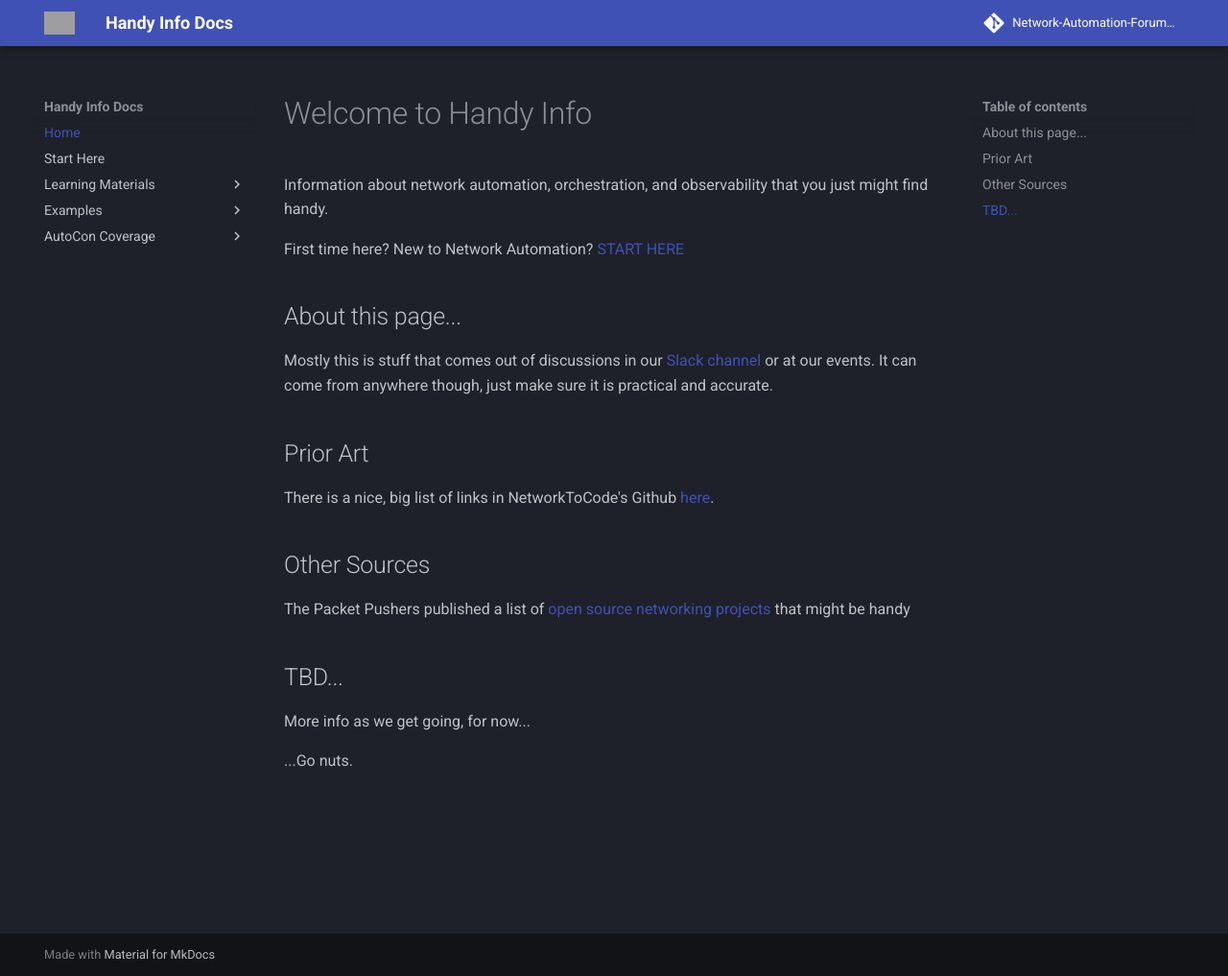
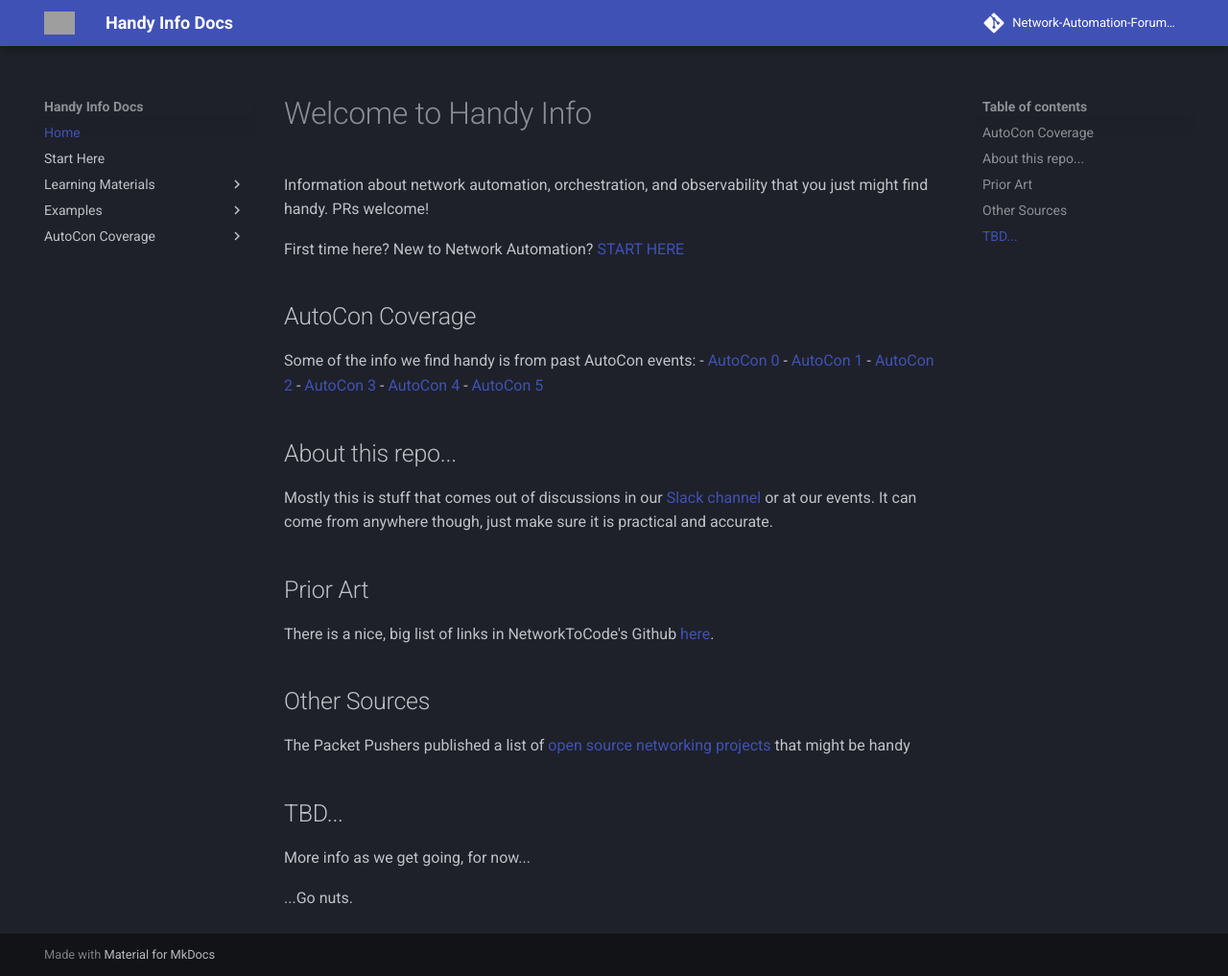
Before and after one commit to Network-Automation-Forum/handyinfo, an MkDocs documentation site: the page built from docs/index.md, in a window 1280 px wide and 1017 px high. Shown: the whole window at 96% size. Built offline with MkDocs 1.6.1 and Material for MkDocs 9.7.7, drawn with Linux system fonts in a browser that asks for light colours; comment, search, counter and statistics services are not loaded; grey boxes are pictures that could not be loaded.

Commit message:
add AC5 to menu and homepage

```diff
--- a/docs/index.md
+++ b/docs/index.md
@@ -1,10 +1,20 @@
 # Welcome to Handy Info
 
-Information about network automation, orchestration, and observability that you just might find handy.
+Information about network automation, orchestration, and observability that you just might find handy. PRs welcome!
 
 First time here? New to Network Automation? [START HERE](StartHere.md)
 
-## About this page...
+## AutoCon Coverage
+
+Some of the info we find handy is from past AutoCon events:
+- [AutoCon 0](autocon_coverage/autocon0.md)
+- [AutoCon 1](autocon_coverage/autocon1.md)
+- [AutoCon 2](autocon_coverage/autocon2.md)
+- [AutoCon 3](autocon_coverage/autocon3.md)
+- [AutoCon 4](autocon_coverage/autocon4.md)
+- [AutoCon 5](autocon_coverage/autocon5.md)
+
+## About this repo...
 
 Mostly this is stuff that comes out of discussions in our [Slack channel](https://join.slack.com/t/networkautoma-prb3593/shared_invite/zt-25rdfdmyf-qYoYgXEEMs7h_aqwC79Abg) or at our events. It can come from anywhere though, just make sure it is practical and accurate.
 
--- a/mkdocs.yml
+++ b/mkdocs.yml
@@ -21,6 +21,7 @@
       - AutoCon2: "autocon_coverage/autocon2.md"
       - AutoCon3: "autocon_coverage/autocon3.md"
       - AutoCon4: "autocon_coverage/autocon4.md"
+      - AutoCon5: "autocon_coverage/autocon5.md"
 
 
 repo_url: "https://github.com/Network-Automation-Forum/handyinfo"
```
